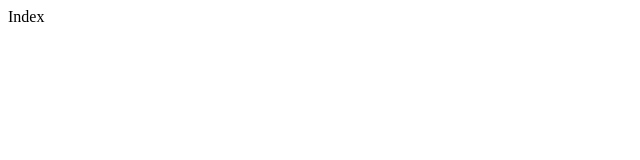
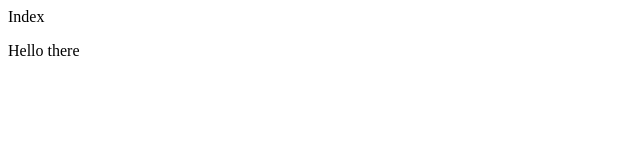
Before and after one commit to ArnabMallik/Demo-git, a plain HTML site: page index.html in a window 1280 px wide. Shown: the full height of the page, 0-640 px from the left. Drawn offline with Linux system fonts and the light colour scheme.

Commit message:
modified index.html in main

```diff
--- a/index.html
+++ b/index.html
@@ -1,2 +1,4 @@
 <head>Index</head>
-<body></body>
+<body>
+<p>Hello there</p>
+</body>
```
